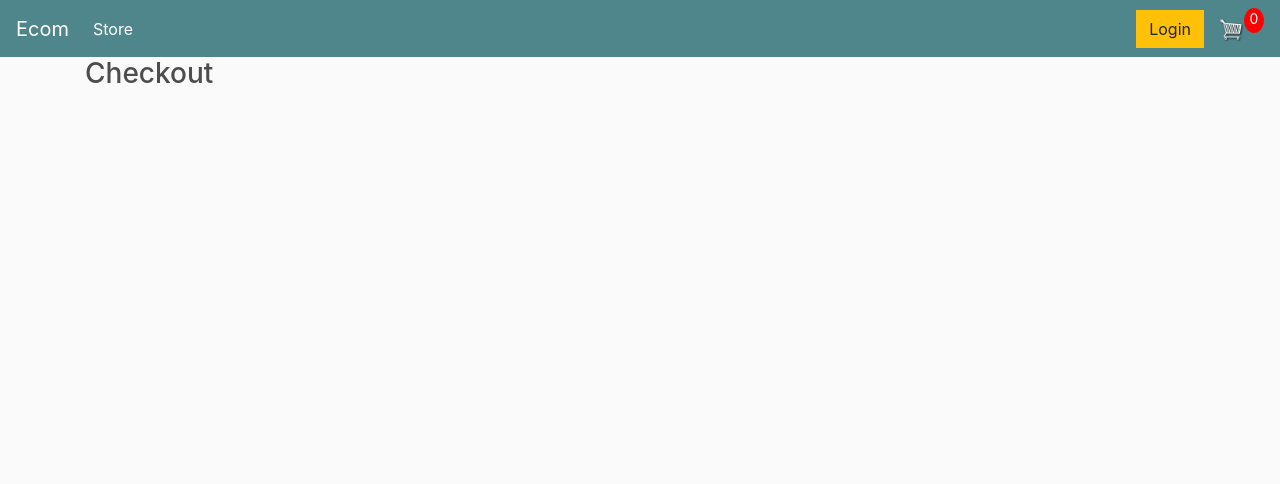
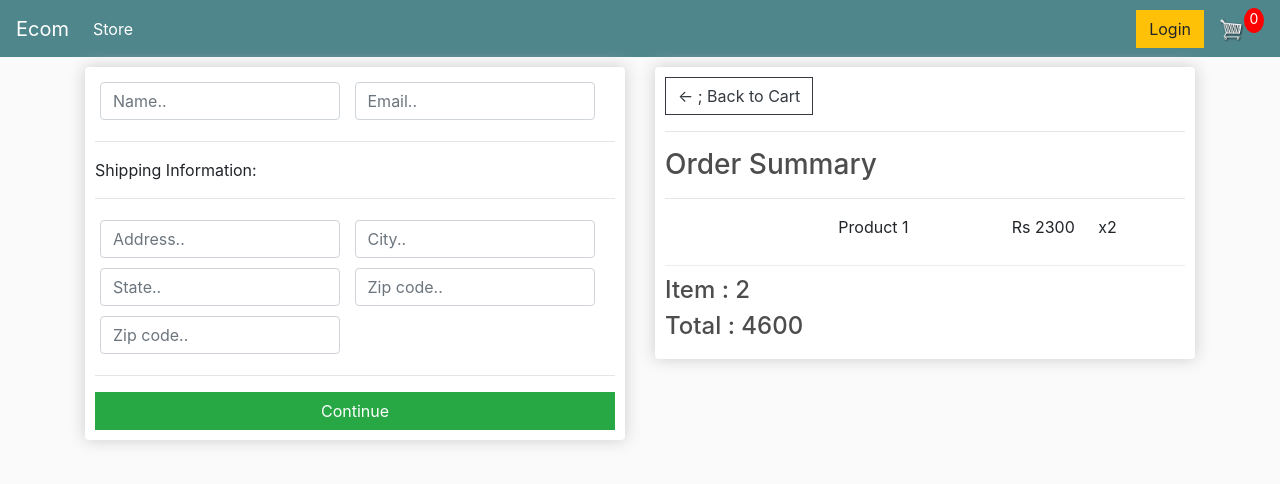
Before and after one commit to Kapilgwal/e-commerce, a Django app: page /checkout/ in a window 1280 px wide. Shown: the top 484 px of the page. Run offline with Django 5.2, Linux system fonts and the light colour scheme; some libraries are stand-ins or nearby versions.

Commit message:
frontend complete

```diff
--- a/shopping/store/templates/store/checkout.html
+++ b/shopping/store/templates/store/checkout.html
@@ -1,8 +1,70 @@
-{% extends "store/main.html" %}
-{% load static  %}
+{% extends 'store/main.html' %}
+{% load static %}
 {% block content %}
+     <div class="row">
+		<div class="col-lg-6">
+			<div class="box-element" id="form-wrapper">
+				<form id="form">
+					<div id="user-info">
+						<div class="form-field">
+							<input required class="form-control" type="text" name="name" placeholder="Name..">
+						</div>
+						<div class="form-field">
+							<input required class="form-control" type="email" name="email" placeholder="Email..">
+						</div>
+					</div>
 
+					<div id="shipping-info">
+						<hr>
+						<p>Shipping Information:</p>
+						<hr>
+						<div class="form-field">
+							<input class="form-control" type="text" name="address" placeholder="Address..">
+						</div>
+						<div class="form-field">
+							<input class="form-control" type="text" name="city" placeholder="City..">
+						</div>
+						<div class="form-field">
+							<input class="form-control" type="text" name="state" placeholder="State..">
+						</div>
+						<div class="form-field">
+							<input class="form-control" type="text" name="zipcode" placeholder="Zip code..">
+						</div>
+						<div class="form-field">
+							<input class="form-control" type="text" name="country" placeholder="Zip code..">
+						</div>
+					</div>
 
-<h3>Checkout</h3>
+					<hr>
+					<input id="form-button" class="btn btn-success btn-block" type="submit" value="Continue">
+				</form>
+			</div>
 
+            <br>
+
+            <div class="box-element hidden" id = "payment-info">
+                 <small>Paypal payment</small>
+            </div>
+
+		</div>
+
+		<div class="col-lg-6">
+			<div class="box-element">
+
+                <a class = "btn btn-outline-dark" href="{% url 'cart' %}"> &#x2190 ; Back to Cart </a>
+                <hr>
+                <h3>Order Summary</h3>
+                <hr>
+                <div class="cart-row">
+                    <div style = "flex:2"></div>
+                    <div style = "flex:2"> <p>Product 1</p> </div>
+                    <div style = "flex:1"> <p> Rs 2300</p> </div>
+                    <div style = "flex:1"> <p> x2 </p></div>
+                </div>
+                <h4>Item : 2</h4>
+                <h4>Total : 4600</h4>
+			</div>
+
+		</div>
+	</div>
 {% endblock content %}
```
Also changed, not shown: shopping/store/templates/store/cart.html (+60 -4 lines), shopping/store/templates/store/store.html (+40 -4 lines).
